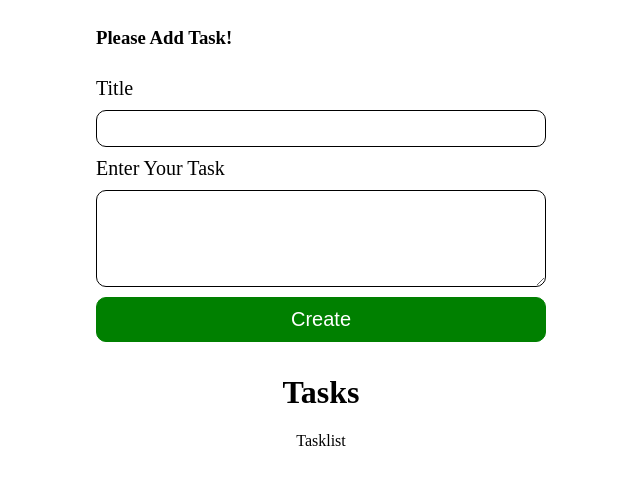
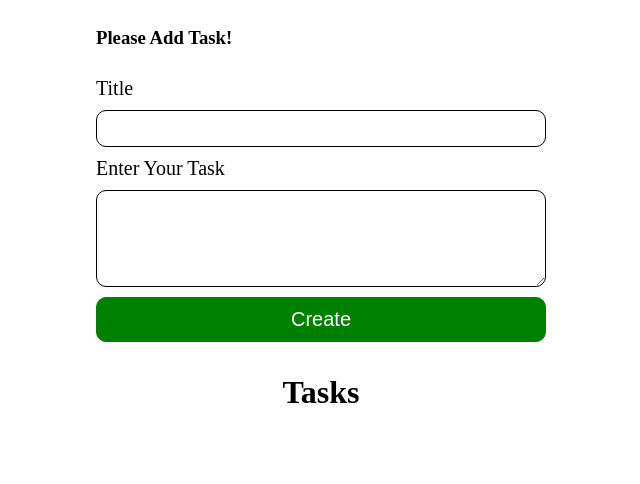
Before and after one commit to furkansylu97/ReactJs_Projects, a React (Vite) app in the folder FormProject/: page / in a window 1280 px wide. Shown: the top 484 px of the page, without its empty margins (319-959 px from the left). Built offline with nearby package versions, Linux system fonts and the light colour scheme.

Commit message:
Tasks were transferred to subcomponents as props

```diff
--- a/FormProject/src/App.jsx
+++ b/FormProject/src/App.jsx
@@ -22,7 +22,7 @@ function App() {
       <div className='appwrapper'>
         <TaskCreate onCreate={ createTask } />
         <h1>Tasks</h1>
-        <Tasklist />
+        <Tasklist tasks={ tasks } />
       </div>
     </>
   )
--- /dev/null
+++ b/FormProject/src/components/TaskShow.jsx
@@ -0,0 +1,7 @@
+import React from 'react'
+
+export const TaskShow = ({ task }) => {
+  return (
+    <div>TaskShow</div>
+  )
+}
--- a/FormProject/src/components/Tasklist.jsx
+++ b/FormProject/src/components/Tasklist.jsx
@@ -1,7 +1,14 @@
 import React from 'react'
+import { TaskShow } from './TaskShow'
 
-export const Tasklist = () => {
+export const Tasklist = ({ tasks }) => {
   return (
-    <div>Tasklist</div>
+    <div>
+      {tasks.map((task, index) => {
+        return (
+          <TaskShow key={index} task={task} />
+        )
+      })}
+    </div>
   )
 }
```
